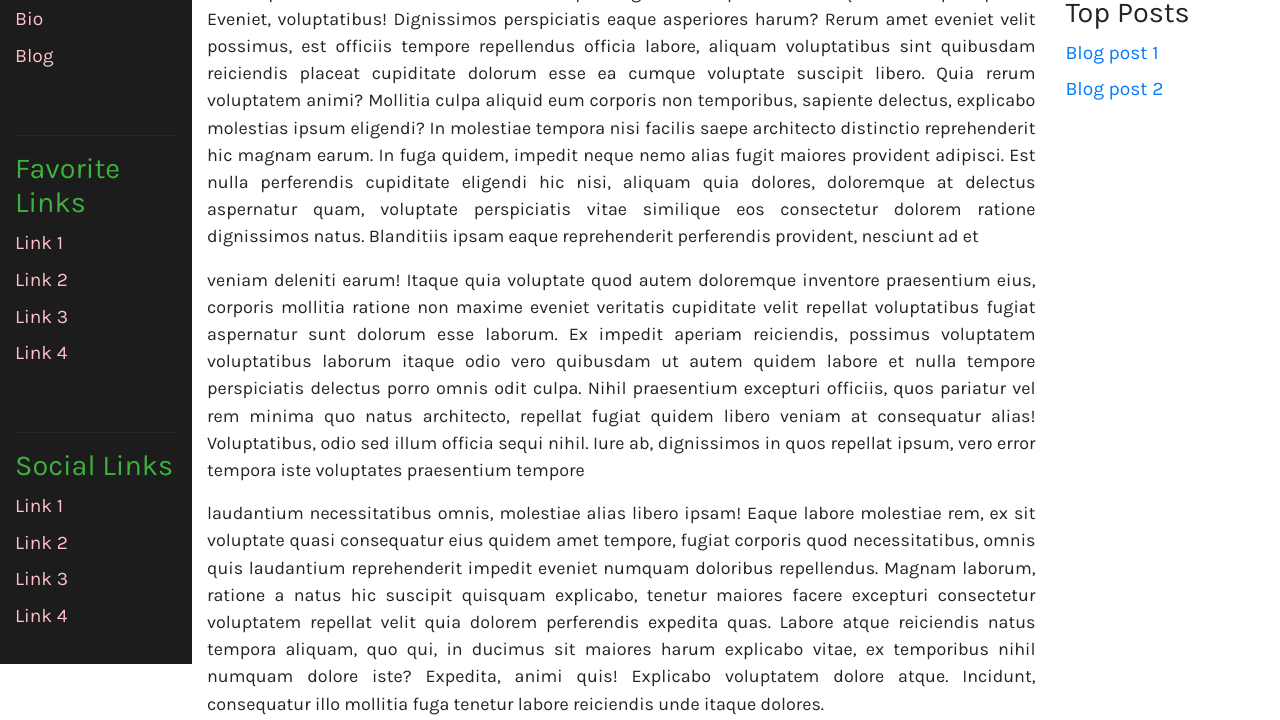
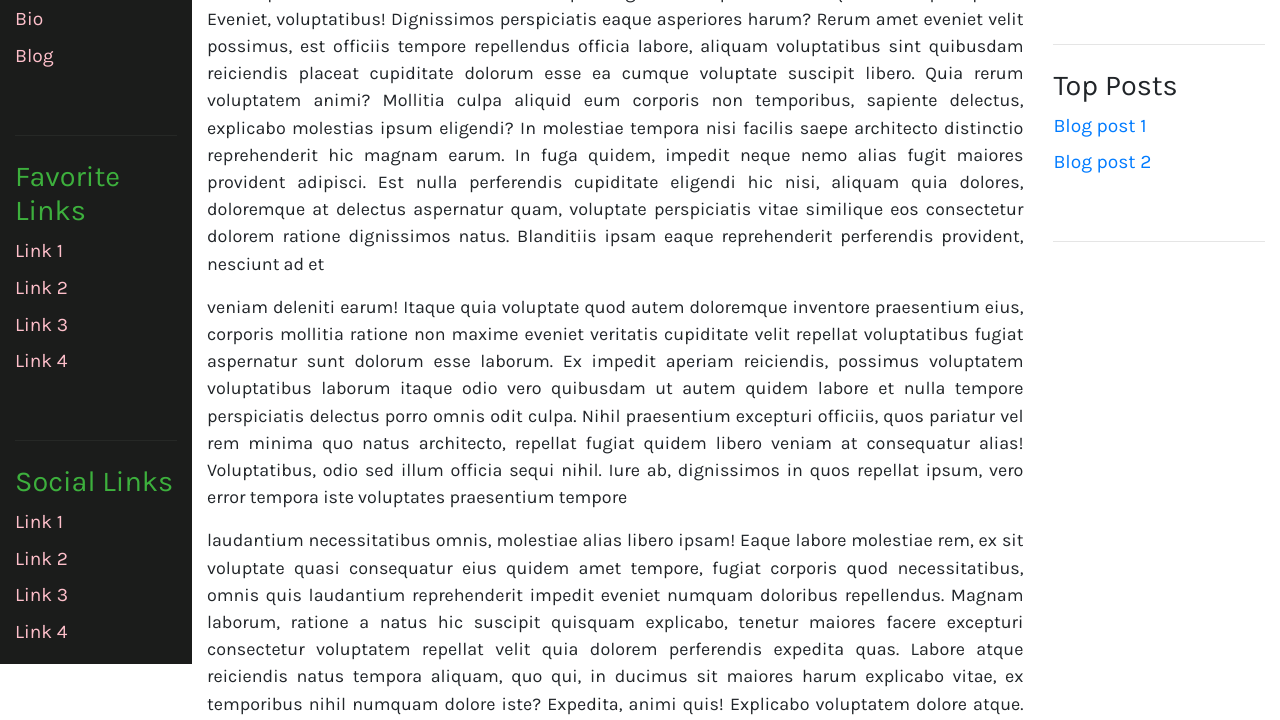
Before and after one commit to chrisvneal/blog_layout, a plain HTML site: page index.html in a window 1280 px wide. Shown: the part 136-856 px from the top of the page. Drawn offline with nearby package versions, Linux system fonts and the light colour scheme.

Commit message:
Refactored section styling in SCSS

```diff
--- a/css/scss/partials/_global_styling.scss
+++ b/css/scss/partials/_global_styling.scss
@@ -5,10 +5,6 @@ body {
   background: #fff;
   font-family: $font-stack;
   font-size: 16px;
-}
-
-hr {
-  background-color: lighten($left_sidebar-backgroundColor, 6%);
 }
 
 p {
@@ -20,46 +16,13 @@ h2 {
   font-size: 1.8rem;
 }
 
+hr {
+  margin-bottom: 1.5em;
+}
+
 li {
   font-size: 1.2rem;
   margin-bottom: 0.5rem;
 }
 
-
-
-.middleSection header,
-.middleSection main,
-.rightSection {
-  background: $interface-mainColor;
-}
-
-.sidelinks {
-  list-style-type: none;
-  padding: 0;
-}
-
-
-.middleSection {
-  nav a {
-    font-size: 2rem;
-    color: inherit;
-    &:hover {
-      color: red;
-    }
-  }
-}
-
-
-/* left section styles */
-.leftSection {
-  background: $left_sidebar-backgroundColor;
-  color: $left_sidebar-textColor;
-
-  .logo ~ div {
-    margin-bottom: 4em;
-  }
-
-  a {
-    color: $left_sidebar-linkColor;
-  }
-}
+@import "section_styles";
--- a/css/scss/partials/_layout.scss
+++ b/css/scss/partials/_layout.scss
@@ -21,6 +21,5 @@
 
 .rightSection {
   flex: 1;
-  padding-left: 15px;
   padding-top: 0.5rem; // matches bootstrap link top padding
 }
--- /dev/null
+++ b/css/scss/partials/_section_styles.scss
@@ -0,0 +1,43 @@
+/* general section styles */
+.sidelinks {
+  list-style-type: none;
+  padding: 0;
+}
+
+.middleSection header,
+.middleSection main,
+.rightSection {
+  background: $interface-mainColor;
+}
+
+.leftSection .logo~div,
+.rightSection aside div {
+  margin-bottom: 4em;
+}
+
+
+/* middle section styles */
+
+.middleSection {
+  nav a {
+    font-size: 2rem;
+    color: inherit;
+    &:hover {
+      color: red;
+    }
+  }
+}
+
+
+/* left section styles */
+
+.leftSection {
+  background: $left_sidebar-backgroundColor;
+  color: $left_sidebar-textColor;
+  a {
+    color: $left_sidebar-linkColor;
+  }
+  hr {
+    background-color: lighten($left_sidebar-backgroundColor, 6%);
+  }
+}
--- a/index.html
+++ b/index.html
@@ -27,6 +27,7 @@
     <!-- Left (sidebar) Section -->
     <div class="leftSection container">
       <div class="logo">
+        <!-- TODO: Change logo to match background -->
         <img src="img/eagle.png" class="brand-logo img-fluid" alt="brand logo">
       </div>
       <div class="sidebar-mainlinks">
@@ -176,7 +177,7 @@
       </div>
 
     <!-- Right Section -->
-      <div class="rightSection">
+      <div class="rightSection container">
         <aside>
           <div class="aside-topprojectslinks">
             <h2>Top Projects</h2>
@@ -185,6 +186,9 @@
               <li><a href="#">Project 2</a></li>
             </ul>
           </div>
+
+          <hr>
+
           <div class="sidebar-toppostslinks">
             <h2>Top Posts</h2>
             <ul class="sidelinks">
@@ -192,6 +196,9 @@
               <li><a href="#">Blog post 2</a></li>
             </ul>
           </div>
+
+          <hr>
+
         </aside>
       </div>
     </div>
```
Also changed, not shown: css/styles.css.
